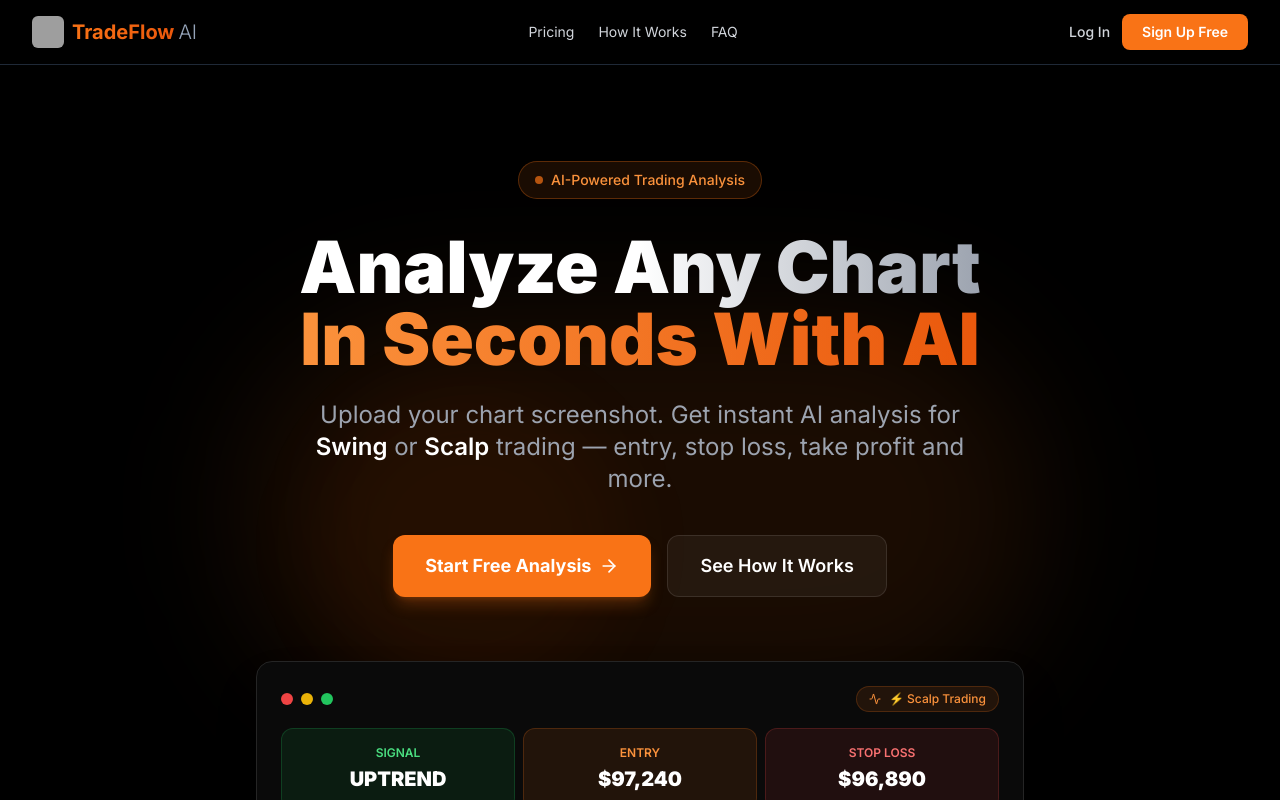
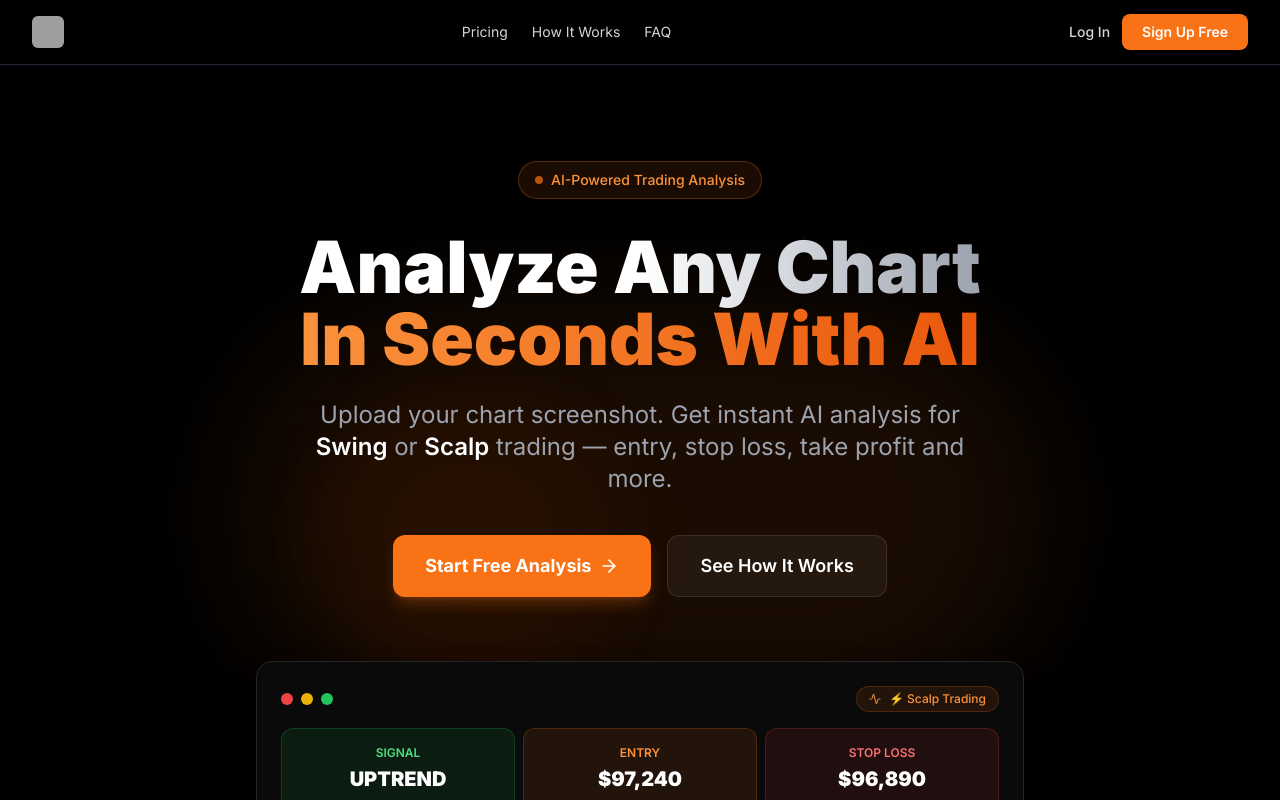
Before and after one commit to rochicenat/tradeflow-ai-frontend, a Next.js app: page / in a window 1280 px wide. Shown: the top 800 px of the page. Built offline with nearby package versions, Linux system fonts and the light colour scheme; grey boxes are pictures that could not be loaded.

Commit message:
fix: remove text from logo, show only image

```diff
--- a/components/Logo.tsx
+++ b/components/Logo.tsx
@@ -3,12 +3,6 @@ export default function Logo({ className = "" }: { className?: string }) {
   return (
     <div className={`flex items-center gap-2 ${className}`}>
       <img src="/logo.png" alt="TradeFlow AI" className="w-8 h-8 rounded-md object-cover" />
-      <div className="relative">
-        <span className="text-xl font-bold bg-gradient-to-r from-orange-500 to-orange-600 bg-clip-text text-transparent">
-          TradeFlow
-        </span>
-        <span className="ml-1 text-xl font-light text-slate-400">AI</span>
-      </div>
     </div>
   );
 }
@@ -16,12 +10,6 @@ export function TextLogo({ className = "" }: { className?: string }) {
   return (
     <div className={`flex items-center gap-2 ${className}`}>
       <img src="/logo.png" alt="TradeFlow AI" className="w-8 h-8 rounded-md object-cover" />
-      <div className="relative">
-        <span className="text-xl font-bold bg-gradient-to-r from-orange-500 to-orange-600 bg-clip-text text-transparent">
-          TradeFlow
-        </span>
-        <span className="ml-1 text-xl font-light text-slate-400">AI</span>
-      </div>
     </div>
   );
 }
```
